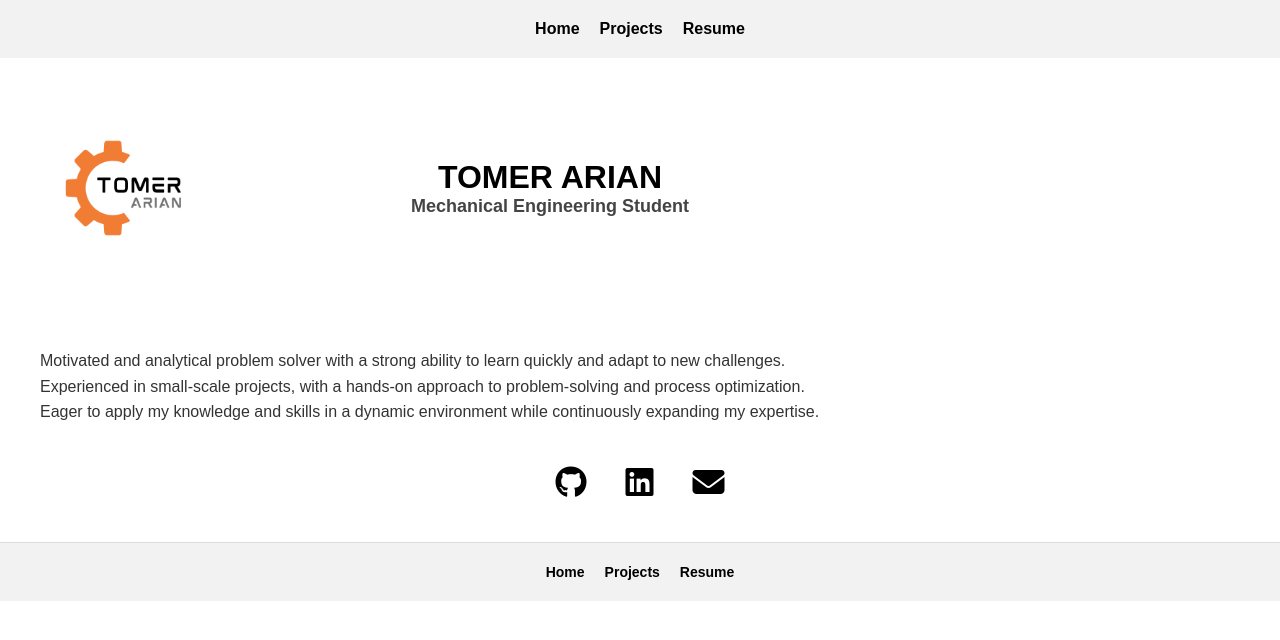
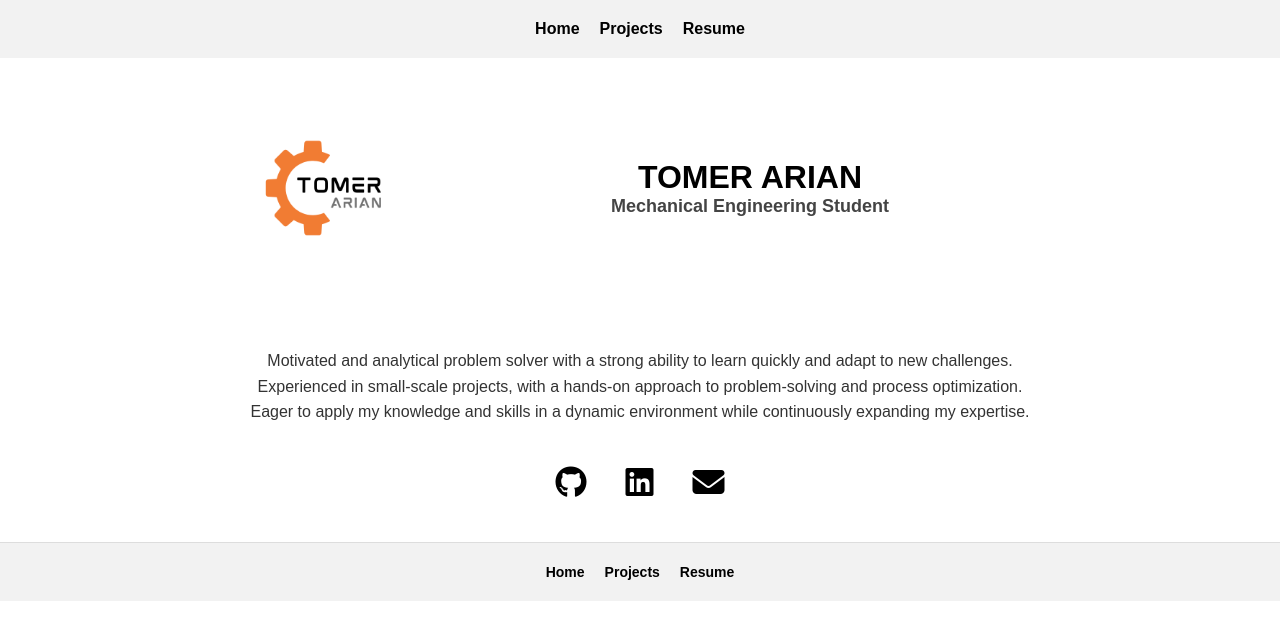
Before and after one commit to tomerari/tomerari.github.io, a plain HTML site: page index.html in a window 1280 px wide. Drawn offline with Linux system fonts and the light colour scheme.

Commit message:
Update style.css

```diff
--- a/style.css
+++ b/style.css
@@ -7,7 +7,6 @@ body {
   color: #000000;
   text-align: left;
 }
-
 /* תפריט ניווט עליון */
 nav ul {
   list-style: none;
@@ -18,25 +17,21 @@ nav ul {
   margin: 0;
   background-color: #f2f2f2;
 }
-
 nav ul li a {
   text-decoration: none;
   color: black;
   font-weight: bold;
   font-size: 16px;
 }
-
 nav ul li a:hover {
   color: #0077b5;
 }
-
 /* תוכן ראשי */
 .content {
   max-width: 800px;
-  margin-left: 40px;
-  margin-right: auto;
+  margin: 0 auto; /* This centers the content */
+  text-align: center; /* This centers the text within the content */
 }
-
 .logo-and-title {
   display: flex;
   align-items: center;
@@ -44,14 +39,12 @@ nav ul li a:hover {
   margin: 0 auto 30px auto;
   padding: 40px 0;
 }
-
 .site-logo {
   height: 180px;
   width: auto;
   margin-right: 40px;
   flex-shrink: 0;
 }
-
 .title-text {
   display: flex;
   flex-direction: column;
@@ -65,14 +58,12 @@ nav ul li a:hover {
   align-items: center;
   font-size: 32px;
 }
-
 .title-text h2 {
   margin: 0;
   align-items: center;
   font-size: 18px;
   color: #444;
 }
-
 .title-text p {
   font-size: 16px;
   align-items: center;
@@ -80,12 +71,10 @@ nav ul li a:hover {
   line-height: 1.6;
   margin-top: 20px;
 }
-
 .title-text .socials {
   margin-top: 40px;
   text-align: left;
 }
-
 /* פסקת הטקסט */
 .content p {
   font-size: 16px;
@@ -95,13 +84,11 @@ nav ul li a:hover {
   padding: 0;
   max-width: 100%;
 }
-
 /* אייקונים חברתיים */
 .socials {
   text-align: center;
   margin-bottom: 40px;
 }
-
 .socials a {
   margin: 0 15px;
   font-size: 32px;
@@ -109,11 +96,9 @@ nav ul li a:hover {
   text-decoration: none;
   transition: color 0.3s ease;
 }
-
 .socials a:hover {
   color: #0077b5;
 }
-
 /* תפריט תחתון (פוטר) */
 footer nav ul {
   list-style: none;
@@ -125,7 +110,6 @@ footer nav ul {
   background-color: #f2f2f2;
   border-top: 1px solid #ddd;
 }
-
 footer nav ul li a {
   text-decoration: none;
   color: black;
```
